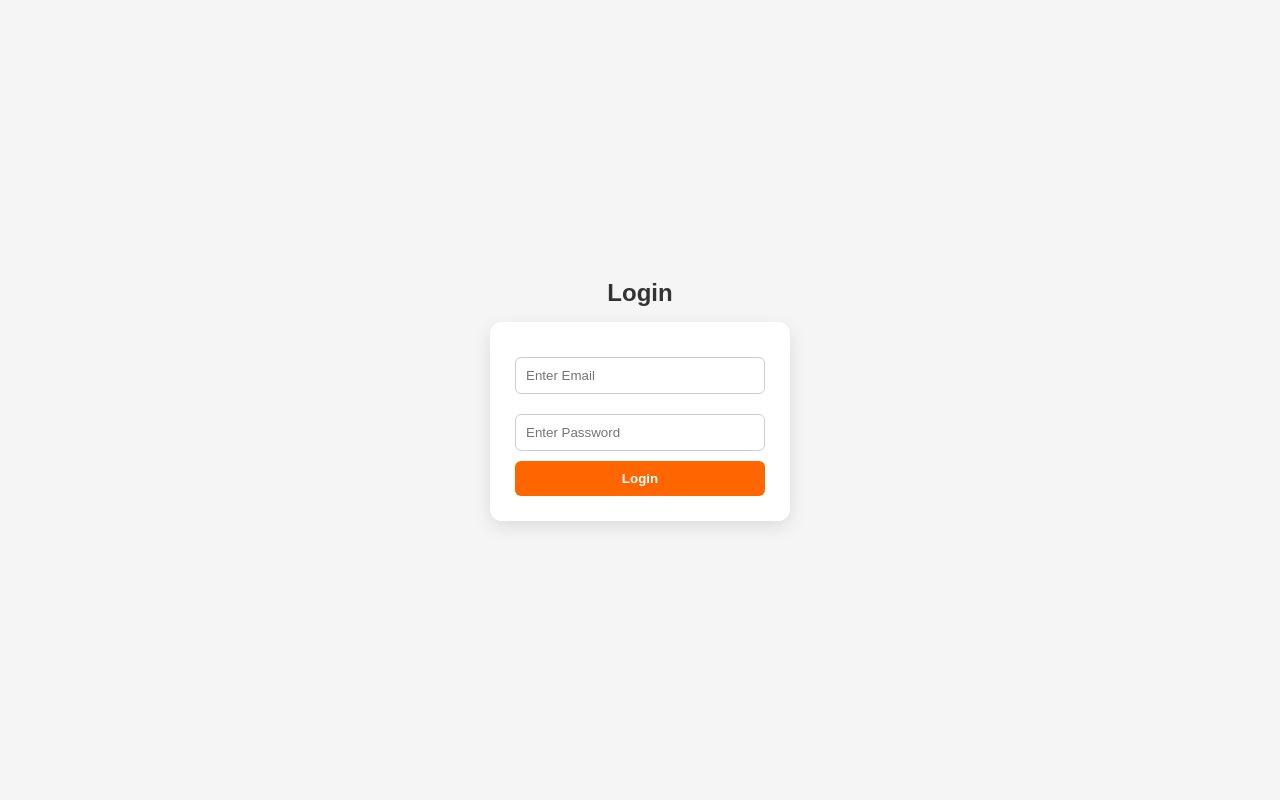
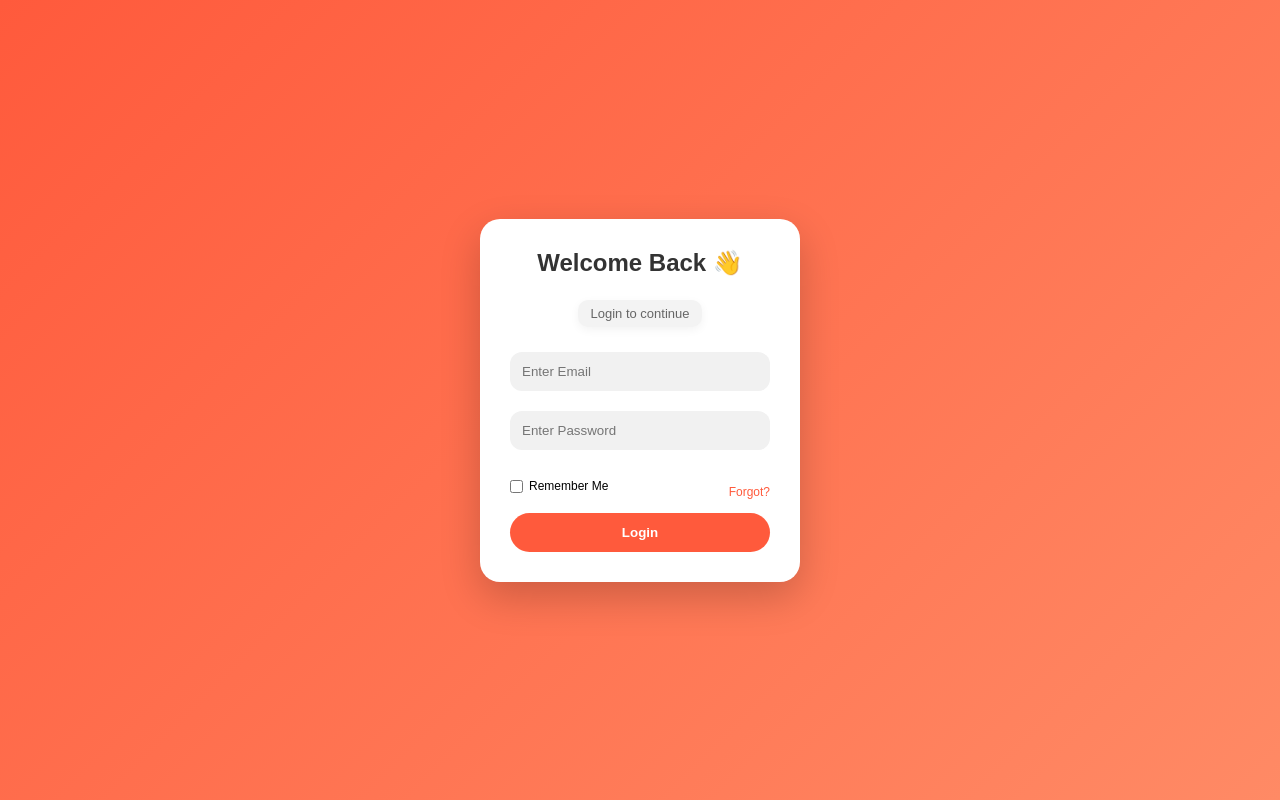
Before and after one commit to Muskaan435/FoodDelivery, a Flask app: page /login in a window 1280 px wide. Run offline with Flask 3, Linux system fonts and the light colour scheme.

Commit message:
my changes

```diff
--- a/Static/styles.css
+++ b/Static/styles.css
@@ -4,13 +4,13 @@
     padding: 0;
 }
 
-/* Body Layout Fix */
+/* Body Layout Fix (default for all pages) */
 body {
     font-family: Arial, sans-serif;
     background: #f5f5f5;
 
     display: flex;
-    flex-direction: column;   /* 🔥 IMPORTANT FIX */
+    flex-direction: column;
     justify-content: center;
     align-items: center;
 
@@ -83,7 +83,7 @@ a:hover {
     text-decoration: underline;
 }
 
-/* Recommendation Text */
+/* Text blocks */
 p {
     background: #fff;
     padding: 10px;
@@ -91,6 +91,7 @@ p {
     border-radius: 6px;
     box-shadow: 0 3px 10px rgba(0,0,0,0.05);
 }
+
 h1 {
     margin-bottom: 20px;
 }
@@ -98,3 +99,136 @@ h1 {
 h3 {
     margin: 10px 0;
 }
+
+/* ================= LOGIN PAGE ================= */
+
+.login-page {
+    background: linear-gradient(135deg, #ff5a3c, #ff8a65);
+}
+
+.login-page .container {
+    display: flex;
+    flex-direction: column;
+    align-items: center;
+}
+
+/* 👨‍🍳 Chef */
+.login-page .chef {
+    width: 110px;
+    margin-bottom: -50px;
+    z-index: 2;
+}
+
+/* Card */
+.login-page .card {
+    background: white;
+    padding: 30px;
+    width: 320px;
+    border-radius: 20px;
+    box-shadow: 0 15px 40px rgba(0,0,0,0.2);
+    text-align: center;
+}
+
+/* Subtitle */
+.login-page .subtitle {
+    font-size: 13px;
+    color: #666;
+    background: #f3f3f3;
+    padding: 6px 12px;
+    border-radius: 10px;
+    margin-bottom: 15px;
+    display: inline-block;
+}
+
+/* Inputs */
+.login-page input {
+    width: 100%;
+    padding: 12px;
+    margin: 10px 0;
+    border-radius: 12px;
+    border: none;
+    background: #f1f1f1;
+}
+
+/* Password */
+.password-box {
+    position: relative;
+}
+
+.eye {
+    position: absolute;
+    right: 15px;
+    top: 12px;
+    cursor: pointer;
+}
+
+/* Extra */
+.login-page .extra {
+    display: flex;
+    justify-content: space-between;
+    align-items: center;
+    font-size: 12px;
+    margin: 10px 0;
+}
+
+.login-page .extra label {
+    display: flex;
+    align-items: center;
+    gap: 5px;
+}
+
+.login-page .extra a {
+    color: #ff5a3c;
+    text-decoration: none;
+}
+
+/* Button */
+.login-page button {
+    width: 100%;
+    padding: 12px;
+    border-radius: 20px;
+    border: none;
+    background: #ff5a3c;
+    color: white;
+    font-weight: bold;
+    cursor: pointer;
+}
+
+.login-page button:hover {
+    transform: scale(1.05);
+}
+
+/* Divider */
+.divider {
+    margin: 15px 0;
+    color: #666;
+    font-size: 12px;
+}
+
+/* ===== LOGIN FIX FINAL ===== */
+
+.login-page .container {
+    display: flex;
+    align-items: center;
+    justify-content: center;
+    gap: 40px;
+}
+
+.login-page .left {
+    background: #ff5a3c;
+    padding: 20px;
+    border-radius: 20px;
+}
+
+.login-page .chef {
+    width: 120px;
+}
+
+
+/* Fix Remember Me */
+.login-page .extra label {
+    display: flex;
+    align-items: center;
+    gap: 6px;
+    white-space: nowrap;
+}
--- a/templates/login.html
+++ b/templates/login.html
@@ -4,16 +4,40 @@
     <title>Login</title>
     <link rel="stylesheet" href="../static/styles.css">
 </head>
-<body>
 
+<body class="login-page">
 
-<h2>Login</h2>
+<div class="container">
 
-<form method="POST">
-    <input type="email" name="email" placeholder="Enter Email" required>
-    <input type="password" name="password" placeholder="Enter Password" required>
-    <button type="submit">Login</button>
-</form>
+    <!-- FORM -->
+    <form method="POST" class="card">
+
+        <h2>Welcome Back 👋</h2>
+        <p class="subtitle">Login to continue</p>
+
+        <input type="email" name="email" placeholder="Enter Email" required>
+
+        <div class="password-box">
+            <input type="password" id="password" name="password" placeholder="Enter Password" required>
+        </div>
+
+        <div class="extra">
+            <label><input type="checkbox"> Remember Me</label>
+            <a href="#">Forgot?</a>
+        </div>
+
+        <button type="submit">Login</button>
+
+    </form>
+
+</div>
+
+<script>
+function togglePassword() {
+    const pass = document.getElementById("password");
+    pass.type = pass.type === "password" ? "text" : "password";
+}
+</script>
 
 </body>
 </html>
```
Also changed, not shown: Static/cheflogin.jpg (added).
